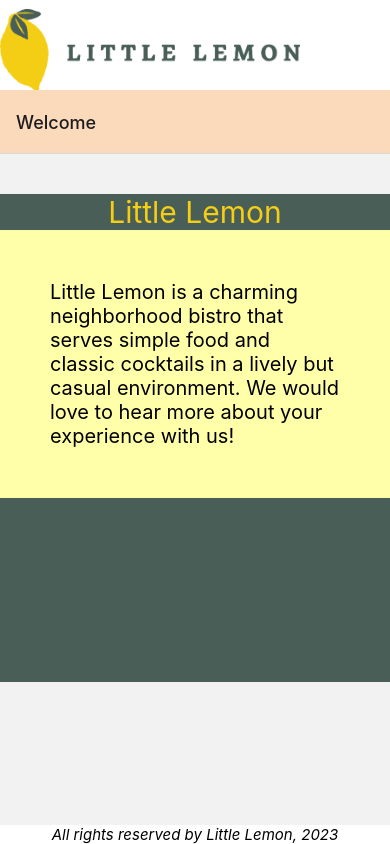
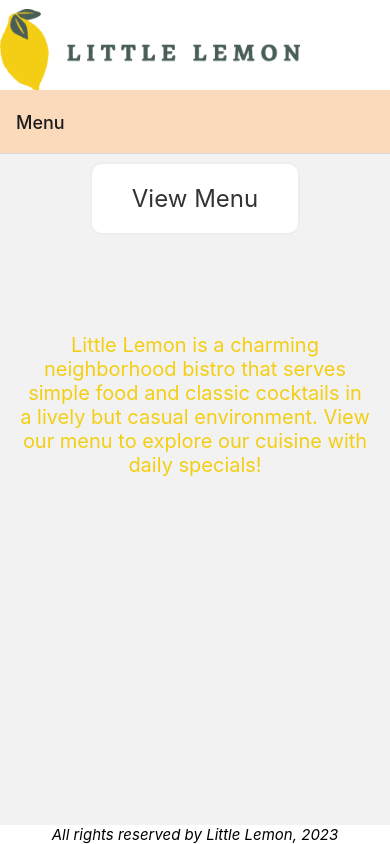
Before and after one commit to andycover/little-lemon-app, a React Native app: screen / in a window 390 px wide. Built offline with nearby package versions, Linux system fonts and the light colour scheme.

Commit message:
made a demo change for sudeep

```diff
--- a/App.js
+++ b/App.js
@@ -35,9 +35,9 @@ export default function App() {
       <View style={styles.container}>
         <LittleLemonHeader />
         <NavigationContainer>
-          <Stack.Navigator initialRouteName="Welcome"
+          <Stack.Navigator initialRouteName="Menu"
             screenOptions={{ headerStyle: { backgroundColor: '#FBDABB' } }}>
-            <Stack.Screen name="Welcome" component={LittleLemonWelcome} />
+            <Stack.Screen name="Welcome" component={LittleLemonWelcome} options={{ title: 'Home' }}/>
             <Stack.Screen name="Menu" component={MenuItems} />
           </Stack.Navigator>
         </NavigationContainer>
```
